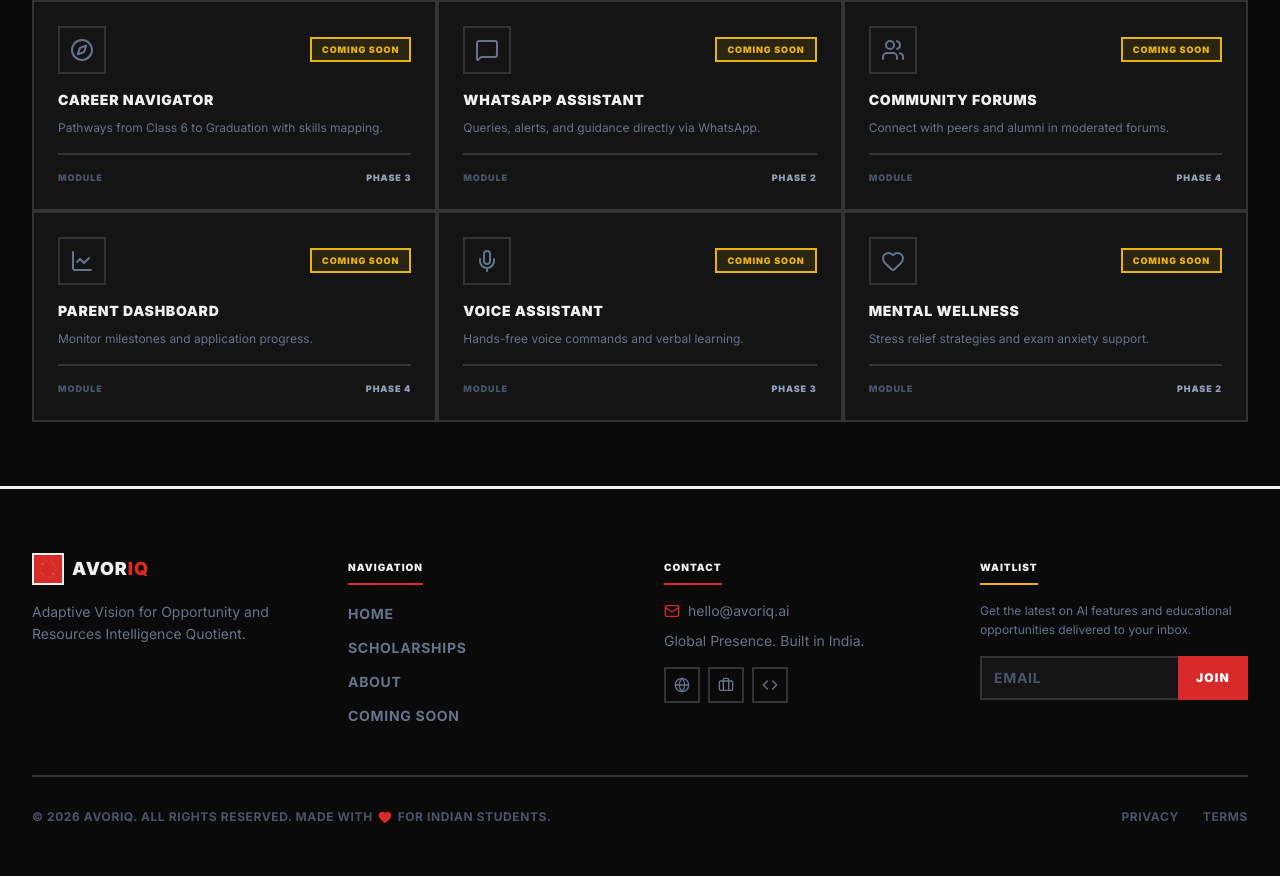
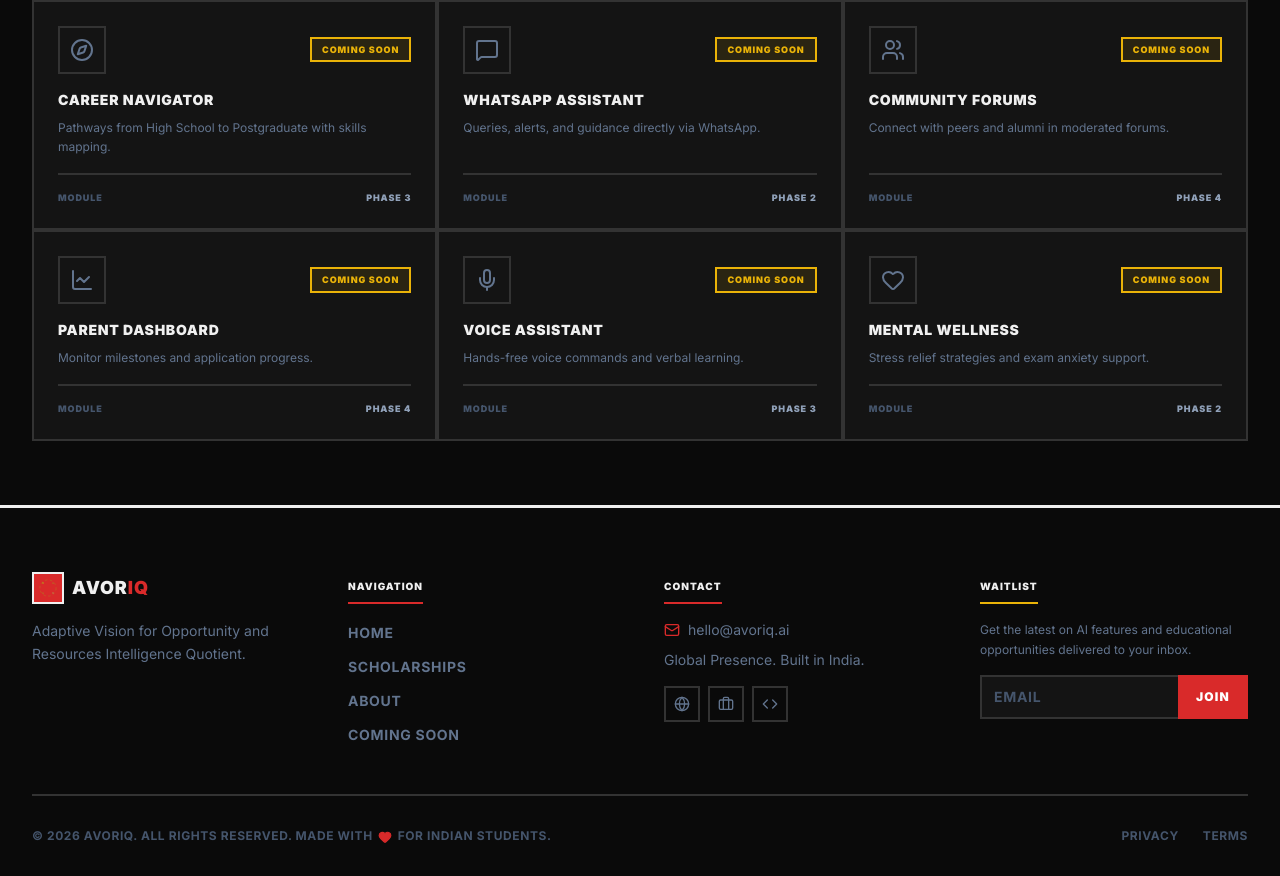
Before and after one commit to SKYGOD07/AvorIQ, a Next.js app in the folder avoriq/frontend/: page /coming-soon in a window 1280 px wide. Shown: the part 876-1752 px from the top of the page. Built offline with nearby package versions, Linux system fonts and the light colour scheme; no server answers.

Commit message:
frontend: update coming soon page copy to generalize career pathways

```diff
--- a/avoriq/frontend/app/coming-soon/page.tsx
+++ b/avoriq/frontend/app/coming-soon/page.tsx
@@ -22,7 +22,7 @@ export default function ComingSoonPage() {
     { title: "AI Study Planner", description: "Custom adaptive study roadmaps based on your target syllabus.", iconName: "Calendar" as const, phase: "Phase 2" },
     { title: "Exam Prep Assistant", description: "Mock papers, instant grading, and performance metrics.", iconName: "Award" as const, phase: "Phase 2" },
     { title: "YouTube Companion", description: "Curated noise-free learning from verified channels.", iconName: "Play" as const, phase: "Phase 3" },
-    { title: "Career Navigator", description: "Pathways from Class 6 to Graduation with skills mapping.", iconName: "Compass" as const, phase: "Phase 3" },
+    { title: "Career Navigator", description: "Pathways from High School to Postgraduate with skills mapping.", iconName: "Compass" as const, phase: "Phase 3" },
     { title: "WhatsApp Assistant", description: "Queries, alerts, and guidance directly via WhatsApp.", iconName: "MessageSquare" as const, phase: "Phase 2" },
     { title: "Community Forums", description: "Connect with peers and alumni in moderated forums.", iconName: "Users" as const, phase: "Phase 4" },
     { title: "Parent Dashboard", description: "Monitor milestones and application progress.", iconName: "LineChart" as const, phase: "Phase 4" },
```
